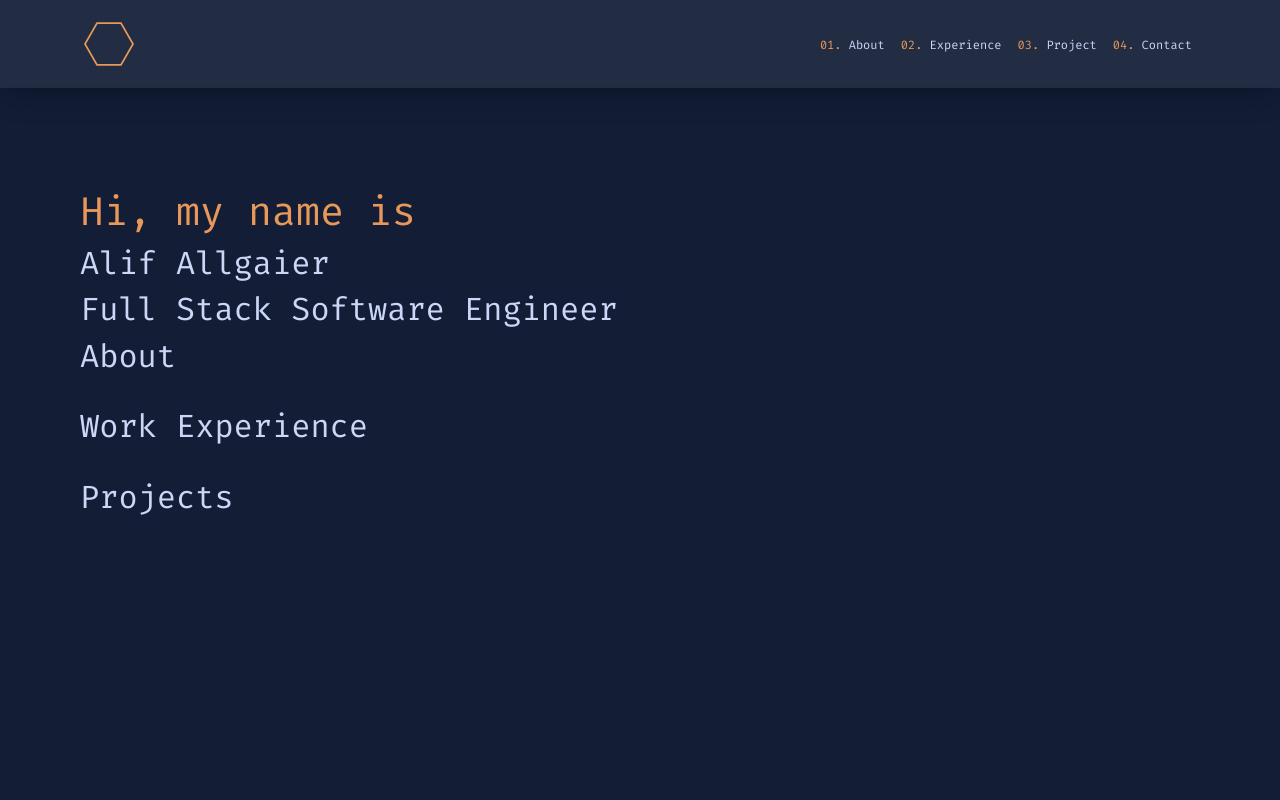
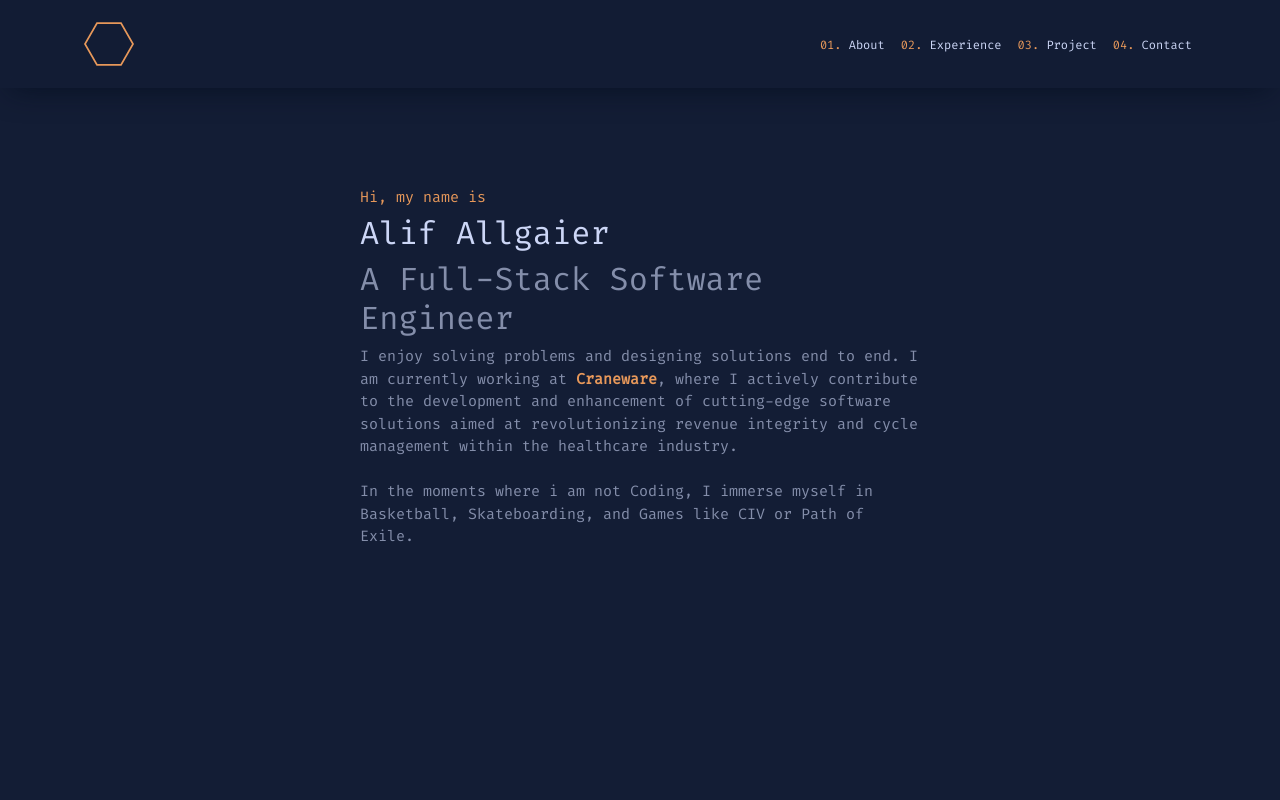
Before and after one commit to DCDLEAFY/dcdleafy-portfolio, an Angular app in the folder portfolio/: page / in a window 1280 px wide. Shown: the top 800 px of the page. Built offline with nearby package versions, Linux system fonts and the light colour scheme.

Commit message:
added intro component, styled and added extra css to make nav bar work with blur

```diff
--- a/portfolio/src/app/app.component.html
+++ b/portfolio/src/app/app.component.html
@@ -1,15 +1,12 @@
-<body class="page-container">
+<div class="page-container">
     <app-portfolio-nav></app-portfolio-nav>
     <div class="content-section">
-        <section>
-            <h1>Hi, my name is</h1>
-            <h2>Alif Allgaier</h2>
-            <h2>Full Stack Software Engineer</h2>
+        <section class="intro-section">
+            <app-intro-content></app-intro-content>
         </section>
 
         <section id="about">
             <h2>About</h2>
-            <!-- <app-portfolio-skill-badges [skillList]="aboutSkillList"></app-portfolio-skill-badges> -->
         </section>
 
         <br>
@@ -23,5 +20,9 @@
         <section id="project">
             <h2>Projects</h2>
         </section>
+
+        <section id="contact">
+            <h2>Contact</h2>
+        </section>
     </div>
-</body>
+</div>
--- a/portfolio/src/app/app.component.scss
+++ b/portfolio/src/app/app.component.scss
@@ -1,42 +1,25 @@
 @use '../assets/scss/global-var';
 
-@font-face {
-    font-family: 'FiraCodeReg';
-    src: url('../assets/fonts/FiraCode/FiraCode-Regular.ttf');
-}
-
-@font-face {
-    font-family: 'FiraCodeBold';
-    src: url('../assets/fonts/FiraCode/FiraCode-Bold.ttf');
-}
 
 .page-container {
-    color: rgb(231,152,90);
-    font-family: 'FiraCodeReg';
+    color: global-var.$primary-text;
+    font-family: global-var.$primaryFontReg;
 }
 
 .content-section {
-    padding-top: 100px;
+    // padding-top: 100px;
     position: static;
     height: 100%;
     padding-bottom: 1000px;
     background-color: global-var.$primary-background-colour;
     padding-left: 5rem;
     padding-right: 5rem;
-
-    h1 {
-        color: global-var.$special-text;
-    }
-
-    h2 {
-        color: global-var.$primary-text;
-    }
 }
 
-.info{
-    color: white;
+section {
+    padding-top: 100px;
 }
 
-.temp {
-    padding-bottom: 1000px;
+.intro-section {
+    padding-bottom: 200px;
 }
--- a/portfolio/src/app/app.component.ts
+++ b/portfolio/src/app/app.component.ts
@@ -3,12 +3,14 @@ import { PortfolioNavComponent } from './core/components/portfolio-nav/portfolio
 import { aboutSkillsSection } from '../assets/data/data';
 import { CommonModule } from '@angular/common';
 import { PortfolioSkillBadgesComponent } from './core/components/portfolio-skill-badges/portfolio-skill-badges.component';
+import { IntroContentComponent } from './core/components/content/intro-content/intro-content.component';
 @Component({
   selector: 'app-root',
   standalone: true,
   imports: [
     PortfolioNavComponent,
     PortfolioSkillBadgesComponent,
+    IntroContentComponent,
     CommonModule
   ],
   templateUrl: './app.component.html',
--- /dev/null
+++ b/portfolio/src/app/core/components/content/intro-content/intro-content.component.html
@@ -0,0 +1,16 @@
+<div class="intro-section">
+    <div>
+        <h1 class="mini-above-text">Hi, my name is</h1>
+        <h2 class="name-text">Alif Allgaier</h2>
+        <h2 class="intro-text">A Full-Stack Software Engineer</h2>
+    </div>
+    <div>
+        <p class="description-text">
+            I enjoy solving problems and designing solutions end to end.
+            I am currently working at <span class="hover-underline-animation"><a href="https://www.thecranewaregroup.com/" target="_blank">Craneware</a></span>, where I actively contribute to the development and enhancement of cutting-edge software solutions aimed at revolutionizing revenue integrity and cycle management within the healthcare industry.
+            <br>
+            <br>
+            In the moments where i am not Coding, I immerse myself in Basketball, Skateboarding, and Games like CIV or Path of Exile.
+        </p>
+    </div>
+</div>
--- /dev/null
+++ b/portfolio/src/app/core/components/content/intro-content/intro-content.component.scss
@@ -0,0 +1,33 @@
+@use '../../../../../assets/scss/global-var';
+
+
+.intro-section {
+    display: flex;
+    flex-direction: column;
+    padding-left: 25%;
+    padding-right: 25%;
+}
+
+.mini-above-text {
+    font-size: 15px;
+    color: global-var.$special-text;
+}
+
+.name-text {
+    font-family: global-var.$primaryFontReg;
+}
+
+.intro-text {
+    color: global-var.$secondary-text;
+}
+
+.description-text {
+    color: global-var.$secondary-text;
+    font-size: 15px;
+
+    a {
+        text-decoration: none;
+        color: global-var.$special-text;
+        font-weight: bold;
+    }
+}
--- a/portfolio/src/app/core/components/portfolio-nav/portfolio-nav.component.html
+++ b/portfolio/src/app/core/components/portfolio-nav/portfolio-nav.component.html
@@ -15,7 +15,7 @@
             <a href="#project" class="hover-underline-animation"><span>03.&nbsp;</span>Project</a>
         </li>
         <li>
-            <a href="#project" class="hover-underline-animation"><span>04.&nbsp;</span>Contact</a>
+            <a href="#contact" class="hover-underline-animation"><span>04.&nbsp;</span>Contact</a>
         </li>
     </ul>
 </div>
--- a/portfolio/src/app/core/components/portfolio-nav/portfolio-nav.component.scss
+++ b/portfolio/src/app/core/components/portfolio-nav/portfolio-nav.component.scss
@@ -14,6 +14,7 @@
     background-color: global-var.$transparent-primary-background-colour;
     backdrop-filter: blur(6px);
     box-shadow: 0 10px 30px -10px rgba(2,12,27,0.7);
+    z-index: 2;
 }
 
 .logo-section {
--- a/portfolio/src/assets/scss/global-var.scss
+++ b/portfolio/src/assets/scss/global-var.scss
@@ -1,12 +1,29 @@
+@font-face {
+    font-family: 'FiraCodeReg';
+    src: url('../fonts/FiraCode/FiraCode-Regular.ttf');
+}
 
-$transparent-primary-background-colour: rgba(19, 29, 53, 0.935);
+@font-face {
+    font-family: 'FiraCodeBold';
+    src: url('../fonts/FiraCode/FiraCode-Bold.ttf');
+}
+
+$primaryFontReg: 'FiraCodeReg';
+$primaryFontBold: 'FiraCodeBold';
+$specialFontReg: '';
+$specialFontBold: '';
+$sectionHeaderTextSize: '';
+$descriptionTextSize: '';
+
+
+
+$transparent-primary-background-colour: rgba(19, 29, 53, 0.496);
 $primary-background-colour: rgb(19,29,53);
 $secondary-background-colour: none;
 $special-text: rgb(231,152,90);
 $primary-text: rgb(204,214,246);
 $secondary-text: rgba(204, 214, 246, 0.613);
 $tertiary-text: none;
-$nav-list-text: none;
 
 
 .hover-underline-animation {
--- a/portfolio/src/index.html
+++ b/portfolio/src/index.html
@@ -2,7 +2,7 @@
 <html lang="en">
 <head>
   <meta charset="utf-8">
-  <title>Portfolio</title>
+  <title>Alif Allgaier</title>
   <base href="/">
   <meta name="viewport" content="width=device-width, initial-scale=1">
   <link rel="icon" type="image/x-icon" href="favicon.ico">
--- a/portfolio/src/styles.scss
+++ b/portfolio/src/styles.scss
@@ -1,4 +1,9 @@
 /* You can add global styles to this file, and also import other style files */
 
 /* Importing Bootstrap SCSS file. */
+@use './assets/scss/global-var';
 @import 'bootstrap/scss/bootstrap';
+
+body {
+    background-color: global-var.$primary-background-colour;
+}
```
Also changed, not shown: portfolio/src/app/core/components/content/intro-content/intro-content.component.ts (added, +12 -0 lines), 1 other file (tests, documents, lock files or other folders).
